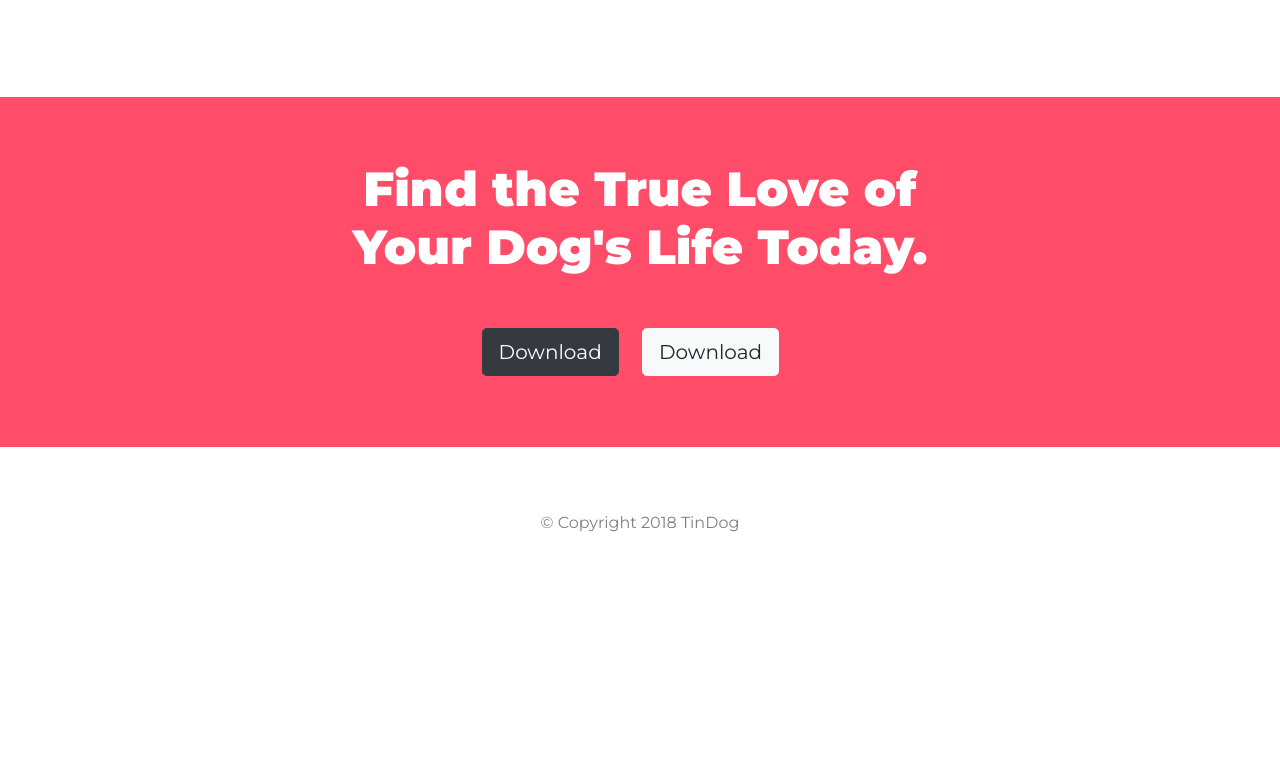
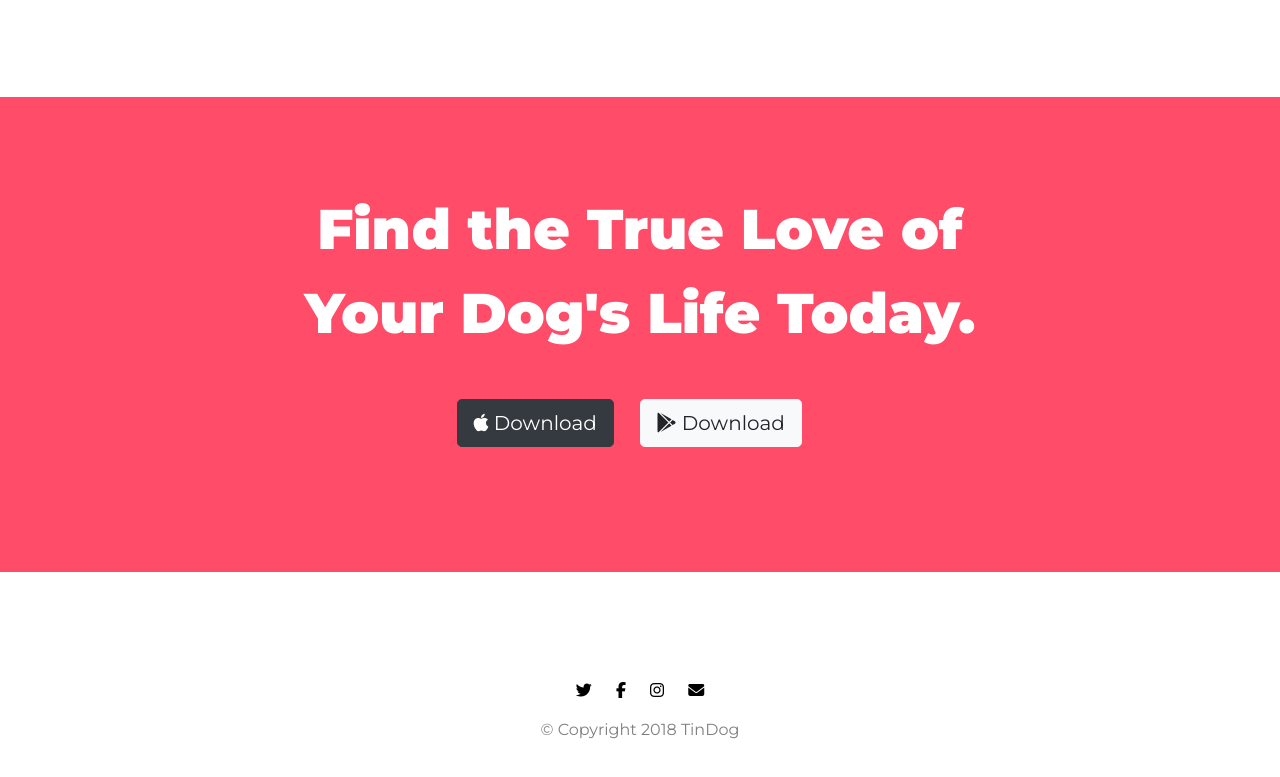
Before and after one commit to MaesterAli/TinDog, a plain HTML site: page index.html in a window 1280 px wide. Shown: the part 2351-3128 px from the top of the page. Before the commit the page ends 2966 px from the top, so only its background shows below. Drawn offline with nearby package versions, Linux system fonts and the light colour scheme; a web font is replaced by a local one.

Commit message:
Finished

```diff
--- a/css/styles.css
+++ b/css/styles.css
@@ -144,22 +144,27 @@ p.features {
 #cta {
   background-color: #ff4c68;
   color: #fff;
-  padding: 5% 25% 3%;
+  padding: 7% 22%;
   text-align: center;
 }
 
 .cta-heading {
-  font-size: 3rem;
+  font-size: 3.5rem;
   font-weight: 900;
-  margin-bottom: 20px;
+  line-height: 1.5;
 }
 
 /* Footer Section */
 
 #footer {
   background-color: #fff;
-  padding: 5%;
+  padding: 7% 15%;
   text-align: center;
+}
+
+.footer-link {
+  margin: 20px 10px;
+  color: #000000;
 }
 
 .footer-text {
--- a/index.html
+++ b/index.html
@@ -36,13 +36,13 @@
         <div class="collapse navbar-collapse" id="navbarTogglerDemo02">
           <ul class="navbar-nav ml-auto">
             <li class="nav-item">
-              <a class="nav-link" href="#">Contact</a>
+              <a class="nav-link" href="#footer">Contact</a>
             </li>
             <li class="nav-item">
-              <a class="nav-link" href="#">Pricing</a>
+              <a class="nav-link" href="#pricing">Pricing</a>
             </li>
             <li class="nav-item">
-              <a class="nav-link" href="#">Download</a>
+              <a class="nav-link" href="#cta">Download</a>
             </li>
           </ul>
         </div>
@@ -207,8 +207,8 @@
     <section id="cta">
 
       <h3 class="cta-heading">Find the True Love of Your Dog's Life Today.</h3>
-      <button type="button" class="btn btn-dark btn-lg download-btn">Download</button>
-      <button type="button" class="btn btn-light btn-lg download-btn">Download</button>
+      <button type="button" class="btn btn-dark btn-lg download-btn"><i class="fab fa-apple"></i> Download</button>
+      <button type="button" class="btn btn-light btn-lg download-btn"><i class="fab fa-google-play"></i> Download</button>
 
     </section>
 
@@ -216,7 +216,10 @@
     <!-- Footer -->
 
     <footer id="footer">
-
+      <a href="https://www.twitter.com/"><i class="fab fa-twitter footer-link"></i></a>
+      <a href="https://www.facebook.com/"><i class="fab fa-facebook-f footer-link"></i></a>
+      <a href="https://www.instagram.com/"><i class="fab fa-instagram footer-link"></i></a>
+      <a href="https://www.gmail.com/"><i class="fas fa-envelope footer-link"></i></a>
       <p class="footer-text">© Copyright 2018 TinDog</p>
 
     </footer>
```
